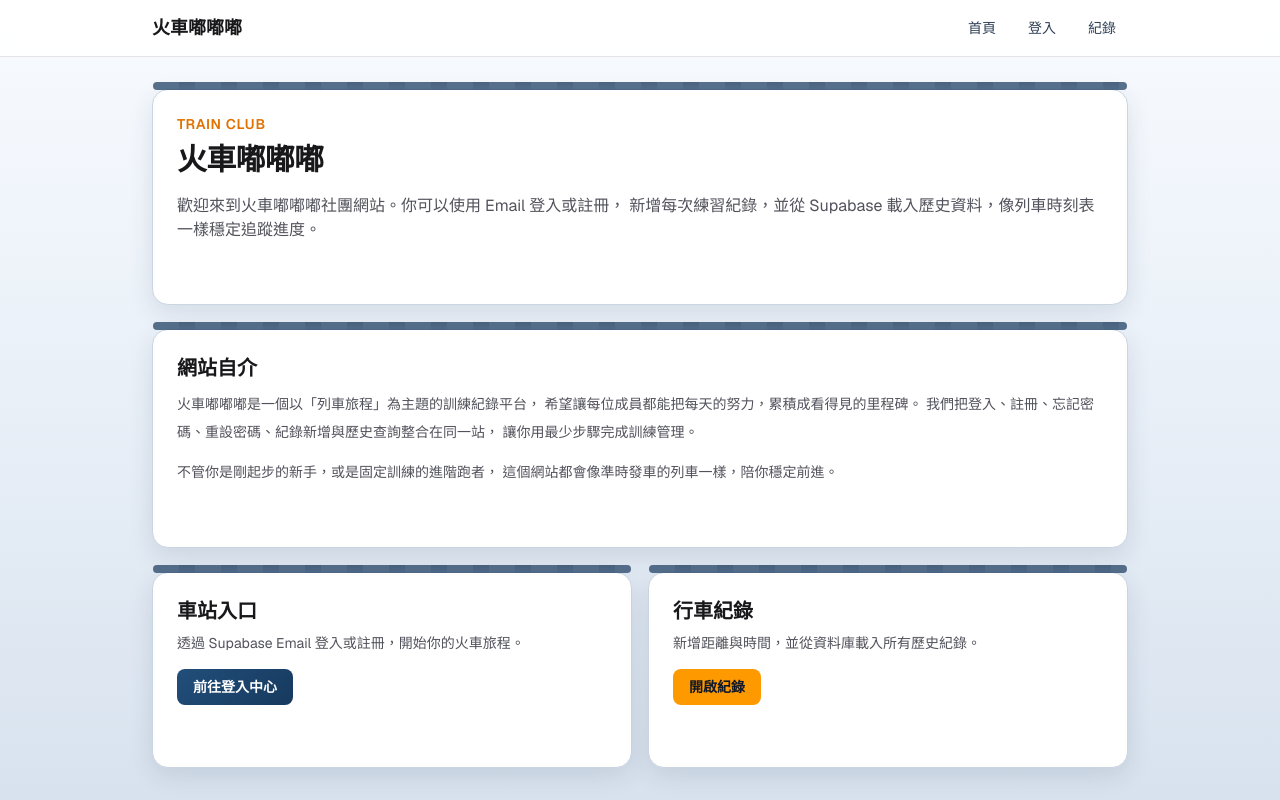
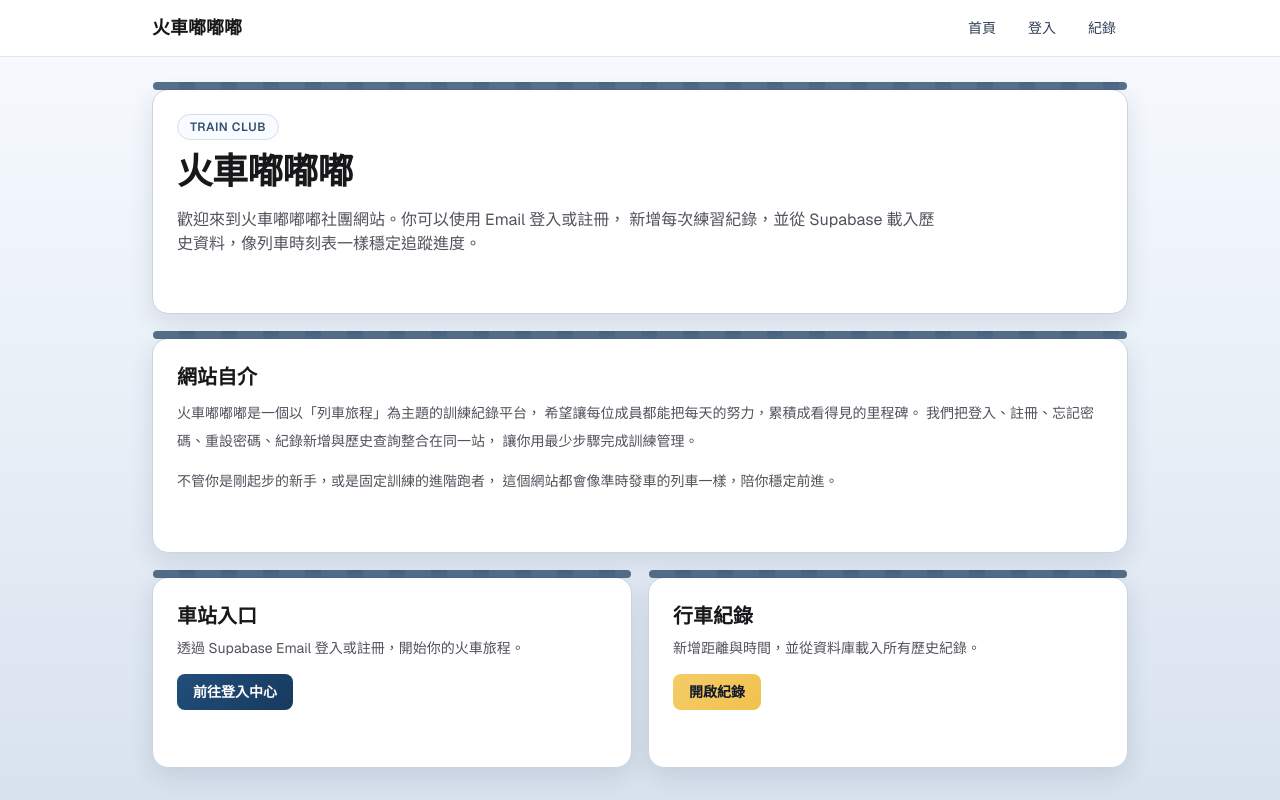
Before and after one commit to aaron98001234-dotcom/running-club, a Next.js app: page / in a window 1280 px wide. Built offline with nearby package versions, Linux system fonts and the light colour scheme; no server answers.

Commit message:
Polish train theme UI and improve profile/logout UX

```diff
--- a/app/components/card.tsx
+++ b/app/components/card.tsx
@@ -7,7 +7,7 @@ type CardProps = PropsWithChildren<{
 export default function Card({ children, className = "" }: CardProps) {
   return (
     <section
-      className={`train-track rounded-2xl border border-slate-300 bg-[var(--train-card)] p-6 shadow-[0_8px_24px_rgba(30,52,79,0.12)] ${className}`.trim()}
+      className={`train-track rounded-2xl border border-slate-300 bg-[var(--train-card)] p-6 shadow-[0_8px_24px_rgba(30,52,79,0.12)] transition hover:shadow-[0_10px_30px_rgba(30,52,79,0.18)] ${className}`.trim()}
     >
       {children}
     </section>
--- a/app/globals.css
+++ b/app/globals.css
@@ -59,3 +59,17 @@ body {
 .train-button:hover {
   background: linear-gradient(135deg, #2a5d8d 0%, #1d446b 100%);
 }
+
+.train-button-alt {
+  background: linear-gradient(135deg, #f4cc67 0%, #f2c14e 100%);
+}
+
+.train-button-alt:hover {
+  background: linear-gradient(135deg, #ffd775 0%, #f7ca55 100%);
+}
+
+.train-chip {
+  border: 1px solid #d6deea;
+  background: #f8fbff;
+  color: #35516f;
+}
--- a/app/layout.tsx
+++ b/app/layout.tsx
@@ -19,6 +19,10 @@ export const metadata: Metadata = {
   description: "火車嘟嘟嘟社團網站",
 };
 
+type UserMetadata = {
+  nickname?: string;
+};
+
 export default async function RootLayout({
   children,
 }: Readonly<{
@@ -28,6 +32,9 @@ export default async function RootLayout({
   const {
     data: { user },
   } = await supabase.auth.getUser();
+
+  const metadata = (user?.user_metadata ?? {}) as UserMetadata;
+  const profileLabel = metadata.nickname ? `個人（${metadata.nickname}）` : "個人";
 
   return (
     <html
@@ -43,19 +50,19 @@ export default async function RootLayout({
             <div className="flex items-center gap-2 text-sm font-medium">
               <Link
                 href="/"
-                className="rounded-full px-3 py-1.5 text-slate-700 hover:bg-slate-100"
+                className="rounded-full px-3 py-1.5 text-slate-700 transition hover:bg-slate-100"
               >
                 首頁
               </Link>
               <Link
                 href={user ? "/profile" : "/login"}
-                className="rounded-full px-3 py-1.5 text-slate-700 hover:bg-slate-100"
+                className="rounded-full px-3 py-1.5 text-slate-700 transition hover:bg-slate-100"
               >
-                {user ? "個人" : "登入"}
+                {user ? profileLabel : "登入"}
               </Link>
               <Link
                 href="/records"
-                className="rounded-full px-3 py-1.5 text-slate-700 hover:bg-slate-100"
+                className="rounded-full px-3 py-1.5 text-slate-700 transition hover:bg-slate-100"
               >
                 紀錄
               </Link>
--- a/app/page.tsx
+++ b/app/page.tsx
@@ -5,13 +5,13 @@ export default function Home() {
   return (
     <div className="grid w-full gap-6">
       <Card>
-        <p className="text-sm font-semibold uppercase tracking-wider text-amber-600">
+        <p className="inline-flex rounded-full px-3 py-1 text-xs font-semibold uppercase tracking-wider train-chip">
           Train Club
         </p>
-        <h1 className="mt-2 text-3xl font-bold tracking-tight text-zinc-900">
+        <h1 className="mt-3 text-3xl font-bold tracking-tight text-zinc-900 sm:text-4xl">
           火車嘟嘟嘟
         </h1>
-        <p className="mt-4 text-zinc-600">
+        <p className="mt-4 max-w-3xl text-zinc-600">
           歡迎來到火車嘟嘟嘟社團網站。你可以使用 Email 登入或註冊，
           新增每次練習紀錄，並從 Supabase 載入歷史資料，像列車時刻表一樣穩定追蹤進度。
         </p>
@@ -52,7 +52,7 @@ export default function Home() {
           </p>
           <Link
             href="/records"
-            className="mt-4 inline-flex rounded-lg bg-amber-500 px-4 py-2 text-sm font-semibold text-slate-900 transition hover:bg-amber-400"
+            className="train-button-alt mt-4 inline-flex rounded-lg px-4 py-2 text-sm font-semibold text-slate-900 transition"
           >
             開啟紀錄
           </Link>
--- a/app/profile/page.tsx
+++ b/app/profile/page.tsx
@@ -27,6 +27,13 @@ export default async function ProfilePage() {
     other: "其他",
   };
 
+  const profileComplete = Boolean(
+    metadata.nickname &&
+      metadata.gender &&
+      metadata.age !== undefined &&
+      metadata.running_years !== undefined,
+  );
+
   return (
     <div className="w-full">
       <Card className="mx-auto w-full max-w-2xl">
@@ -34,6 +41,13 @@ export default async function ProfilePage() {
         <p className="mt-2 text-sm text-zinc-600">
           這裡會顯示你註冊時填寫的基本資料。
         </p>
+
+        <div className="mt-4 rounded-xl border border-slate-200 bg-slate-50 px-4 py-3 text-sm text-slate-700">
+          資料完整度：
+          <span className={profileComplete ? "font-semibold text-emerald-700" : "font-semibold text-amber-700"}>
+            {profileComplete ? " 已完整" : " 尚未完整"}
+          </span>
+        </div>
 
         <div className="mt-6 grid gap-3 rounded-xl border border-slate-200 bg-white p-4 text-sm">
           <p>
--- a/app/profile/sign-out-button.tsx
+++ b/app/profile/sign-out-button.tsx
@@ -8,15 +8,26 @@ export default function SignOutButton() {
   const supabase = useMemo(() => createSupabaseBrowserClient(), []);
   const router = useRouter();
   const [loading, setLoading] = useState(false);
+  const [error, setError] = useState("");
 
   const handleSignOut = async () => {
     setLoading(true);
-    await supabase.auth.signOut();
+    setError("");
+
+    const { error: signOutError } = await supabase.auth.signOut();
+
+    if (signOutError) {
+      setError(signOutError.message);
+      setLoading(false);
+      return;
+    }
+
     router.push("/login");
     router.refresh();
   };
 
   return (
+    <div className="grid gap-2">
       <button
         type="button"
         onClick={handleSignOut}
@@ -25,5 +36,7 @@ export default function SignOutButton() {
       >
         {loading ? "離站中..." : "登出"}
       </button>
+      {error ? <p className="text-sm text-rose-600">{error}</p> : null}
+    </div>
   );
 }
```
Lines whose indentation alone changed are shown as unchanged.
